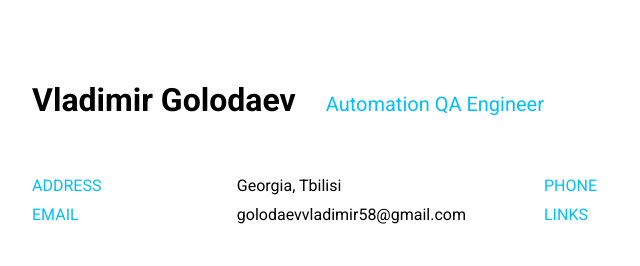
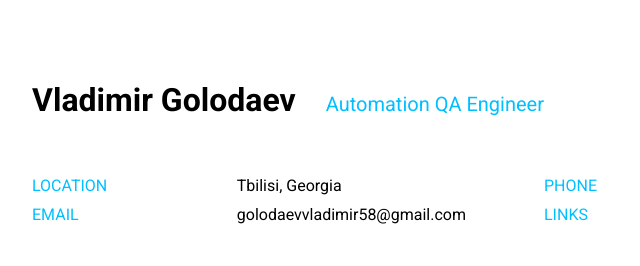
Before and after one commit to VladGPine/QA-Engineer-CV, a plain HTML site: page index.html in a window 1280 px wide. Shown: the top 266 px of the page, 96-736 px from the left. Drawn offline with Linux system fonts and the light colour scheme.

Commit message:
update location #2

```diff
--- a/index.html
+++ b/index.html
@@ -19,8 +19,8 @@
     <div class="contacts">
       <div class="contacts__left">
         <div class="contact address">
-            <p class="uppercase">address</p>
-            <p class="location">Georgia, Tbilisi</p>
+            <p class="uppercase">location</p>
+            <p class="location">Tbilisi, Georgia</p>
         </div>
         <div class="contact email">
             <p class="uppercase">email</p>
```
